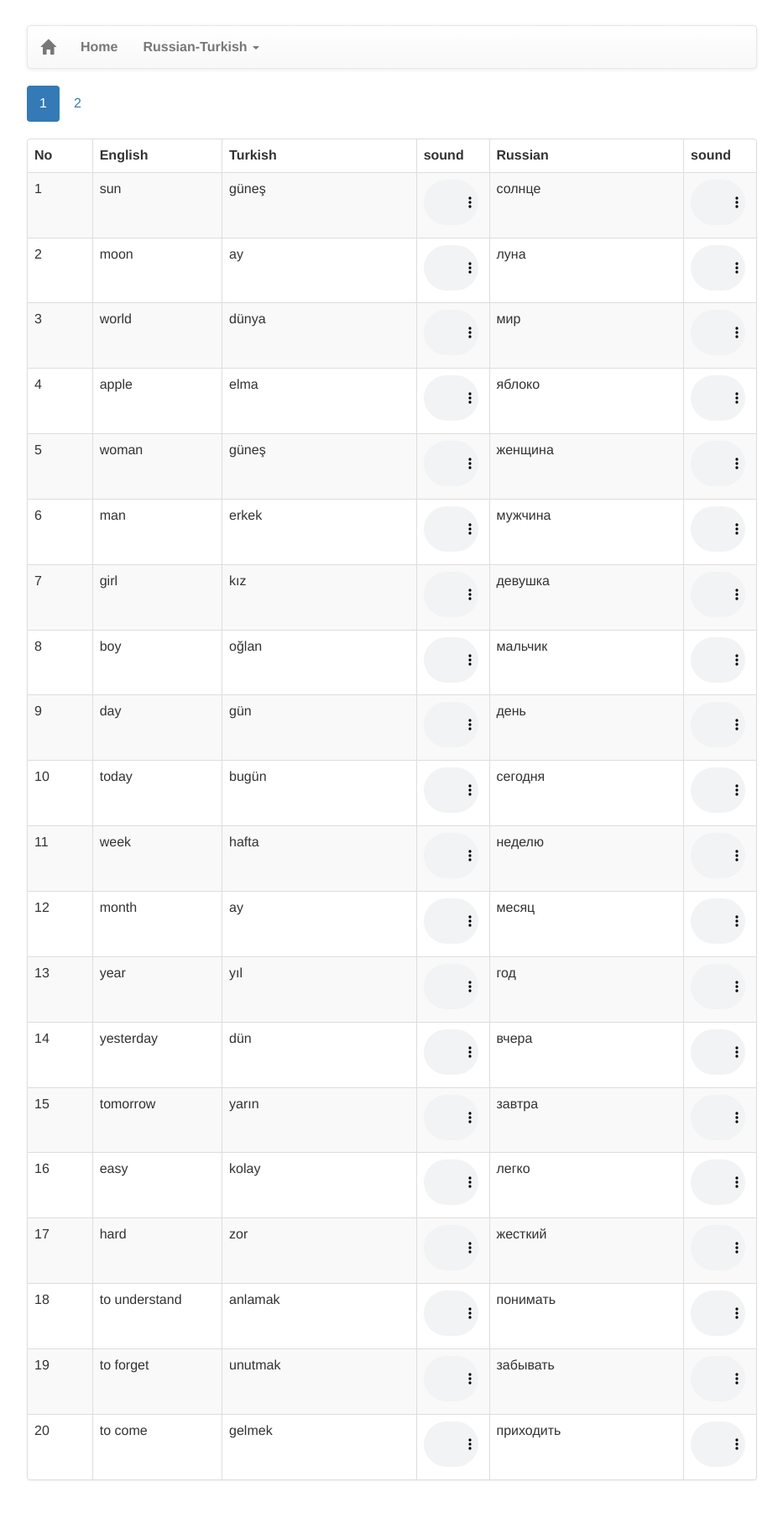
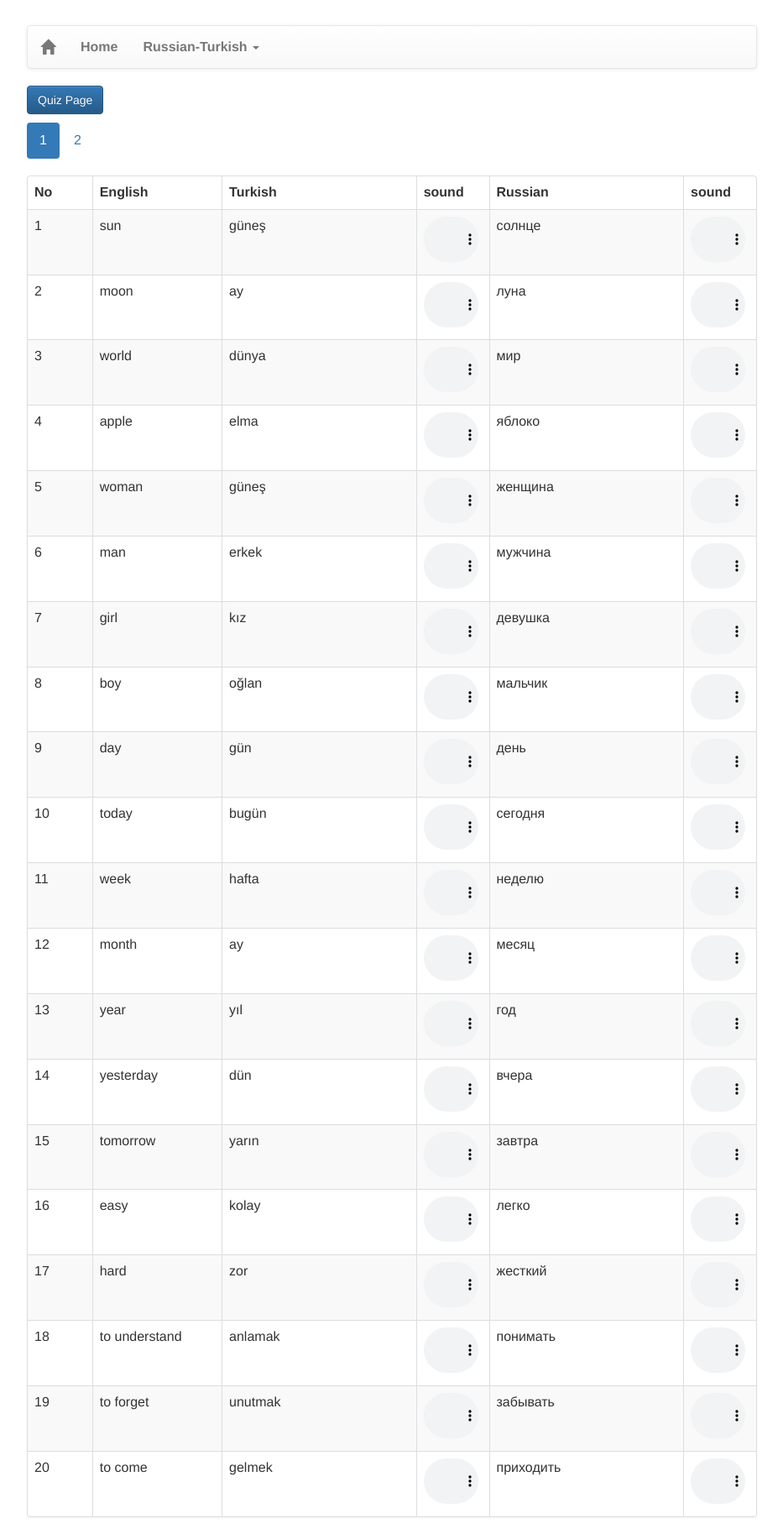
Before and after one commit to study-language/study-language-github.io, a Jekyll site: the page built from pages/russian-turkish-vocabulary.md, in a window 1280 px wide. Shown: the whole page at 84% size, without its empty margins (173-1106 px from the left). Built offline with Jekyll 4.4.1, drawn with Linux system fonts in a browser that asks for light colours; nearby versions of some CDN libraries; our own code applies the rules of GitHub Pages for plain Markdown files; the repository's description, which GitHub fills in, is left out; before the commit the page ends 1783 px from its top, so only the background shows below that.

Commit message:
Update russian-turkish-vocabulary.md

```diff
--- a/pages/russian-turkish-vocabulary.md
+++ b/pages/russian-turkish-vocabulary.md
@@ -2,6 +2,8 @@
 title: Russian
 permalink: russian-turkish-vocabulary
 ---
+
+<a class="btn btn-primary" href="{{ site.github.url }}/russian-turkish-vocabulary-test.html" role="button">Quiz Page</a>
 
 <ul class="nav nav-pills" role="tablist">
 {% for i in (1..2) %}
```
